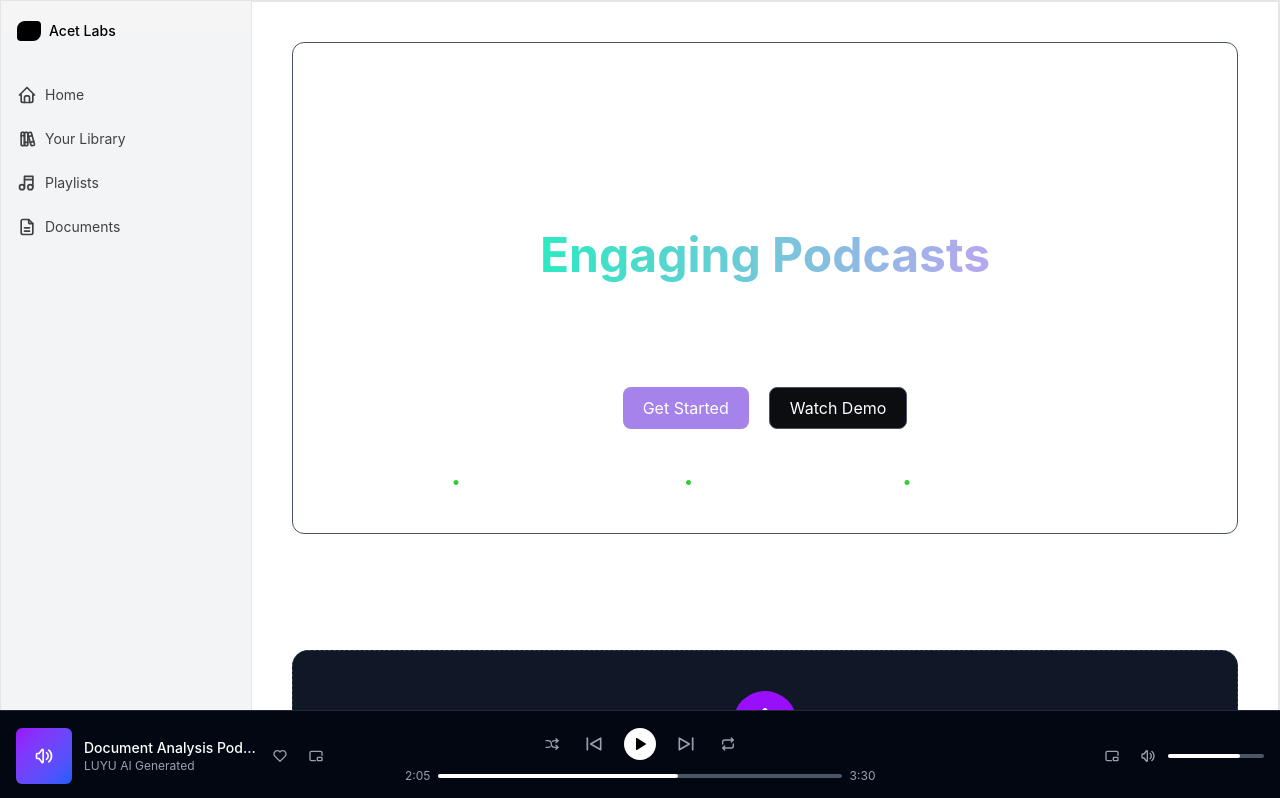
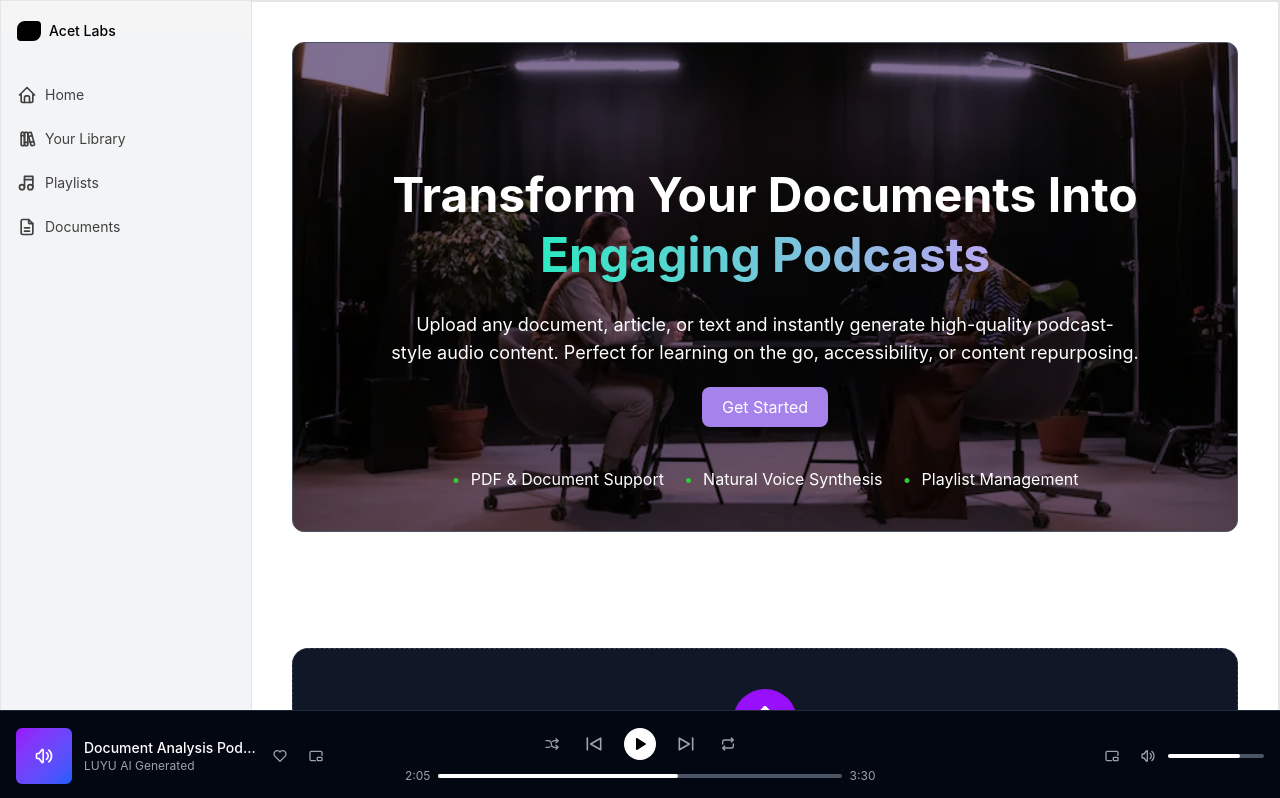
Before and after one commit to liyunze-coding/luyu_frontend, a React (Vite) app: page / in a window 1280 px wide. Shown: the top 798 px of the page. Built offline with nearby package versions, Linux system fonts and the light colour scheme.

Commit message:
updated hero

```diff
--- a/src/components/home/Hero.tsx
+++ b/src/components/home/Hero.tsx
@@ -4,7 +4,13 @@ import { GradientTitle } from "@/components/ui/GradientTitle";
 
 export function Hero() {
 	return (
-		<div className="flex h-fit w-full flex-col items-center justify-center rounded-xl border border-solid border-gray-600 px-20 pt-32 pb-10">
+		<div
+			id="hero"
+			className={cn(
+				"flex h-fit w-full flex-col items-center justify-center rounded-xl border border-solid border-gray-600 px-20 pt-32 pb-10",
+				styles.heroDiv,
+			)}
+		>
 			<div>
 				<h1 className="text-center text-5xl font-bold">
 					Transform Your Documents Into
@@ -27,9 +33,9 @@ export function Hero() {
 				<button className="bg-primary hover:text-primary cursor-pointer rounded-lg px-5 py-2 text-white transition-colors duration-150 hover:bg-white">
 					Get Started
 				</button>
-				<button className="bg-secondary hover:text-secondary cursor-pointer rounded-lg border border-solid border-gray-600 px-5 py-2 text-white transition-colors duration-150 hover:bg-gray-100">
+				{/* <button className="bg-secondary hover:text-secondary cursor-pointer rounded-lg border border-solid border-gray-600 px-5 py-2 text-white transition-colors duration-150 hover:bg-gray-100">
 					Watch Demo
-				</button>
+				</button> */}
 			</div>
 
 			<ul
--- a/src/components/home/styles/Hero.module.css
+++ b/src/components/home/styles/Hero.module.css
@@ -14,3 +14,12 @@
 	position: absolute;
 	left: 0;
 }
+
+.heroDiv {
+	background-image: url("../images/podcast.webp");
+	background-repeat: no-repeat;
+	background-size: cover;
+	background-position: center;
+	background-blend-mode: multiply;
+	background-color: rgba(75, 50, 100, 0.7);
+}
```
